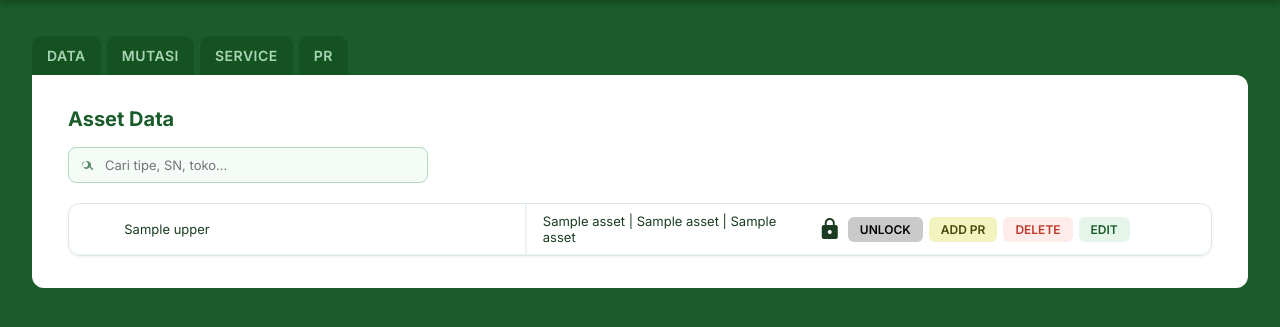
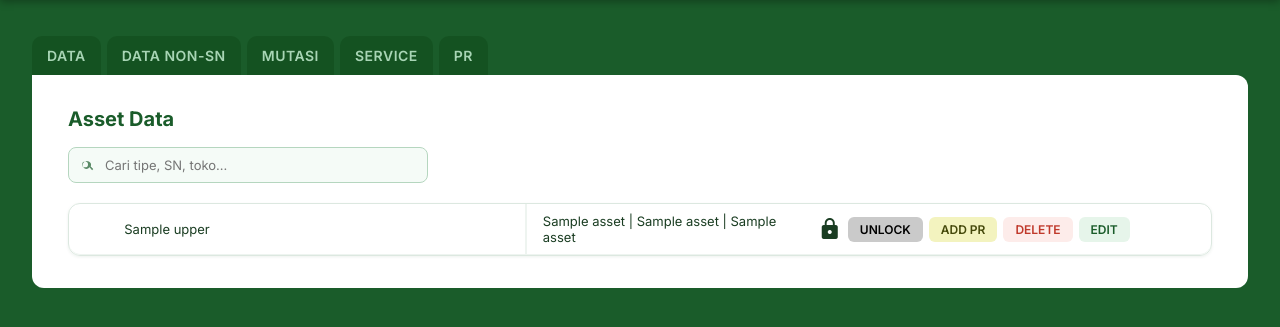
Before and after one commit to StvMy/inventory_control_web, a Flask app: page /data/tables in a window 1280 px wide. Shown: the part 84-411 px from the top of the page. Run offline with Flask 3, Linux system fonts and the light colour scheme; a database or web service that is not in the repository returns one stand-in record (values such as "Sample title"); some libraries are stand-ins or nearby versions.

Commit message:
fix search function and non sn type adding & item adding sql

```diff
--- a/flaskweb/table.py
+++ b/flaskweb/table.py
@@ -65,6 +65,12 @@ def table_data():
     # end = timer()
     # print_train_time(start=start,end=end,customInfo="data asset")
 
+    # start = timer()
+    cur.execute("SELECT * FROM asset_data_nonsn ORDER BY type ASC")
+    all_asset_nonsn = cur.fetchall()
+    print("fetch")
+    # end = timer()
+    # print_train_time(start=start,end=end,customInfo="data asset nonsn")
 
     # start = timer()
     cur.execute("SELECT * FROM pr ORDER BY status ASC")
@@ -98,7 +104,7 @@ def table_data():
 
 
     print(tab)
-    return render_template("table.html",pr_sn_list=pr_sn, item_types = types, data_asset=all_asset, data_mutasi=mutasi, service_history = services, pr=pr_list, tab=tab)
+    return render_template("table.html",pr_sn_list=pr_sn, item_types = types, data_asset=all_asset, data_asset_nonsn=all_asset_nonsn, data_mutasi=mutasi, service_history = services, pr=pr_list, tab=tab)
 
 
 
--- a/flaskweb/templates/page_mutasi.html
+++ b/flaskweb/templates/page_mutasi.html
@@ -165,7 +165,7 @@
                                         <input
                                             type="number"
                                             id="qty-input-innonsn"
-                                            name="quantity"
+                                            name="qty-input-innonsn"
                                             class="qc-input"
                                             value="1"
                                             min="0"
--- a/flaskweb/templates/table.html
+++ b/flaskweb/templates/table.html
@@ -42,6 +42,7 @@
         <!-- Tab buttons -->
         <div class="tab-menu">
             <button class="tab-btn" onclick="openTab(event, 'data')">DATA</button>
+            <button class="tab-btn" onclick="openTab(event, 'data_nonsn')">DATA NON-SN</button>
             <button class="tab-btn" onclick="openTab(event, 'mutasi')">MUTASI</button>
             <button class="tab-btn" onclick="openTab(event, 'service')">SERVICE</button>
             <button class="tab-btn" onclick="openTab(event, 'pr')">PR</button>
@@ -174,8 +175,28 @@
             {% endif %}
         </div>
 
-
-
+        <!-- ── DATA non-SN TAB ── -->
+        <div id="data_nonsn" class="tabcontent" style="display: none; max-height: 1000px; overflow-y: auto;">
+            {% if data_asset_nonsn %}
+            <h2>Asset Data Non-SN</h2>
+            <input class="search-bar" type="text" id="filterInputDatNonsn" onkeyup="filterTable('filterInputDatNonsn','assetTableNon-sn')" placeholder="Cari tipe, SN, toko...">
+            <table id="assetTableNon-sn">
+            <tbody>
+                {% for data in data_asset_nonsn %}
+                    <tr>
+                        <td>
+                            <form style="display:flex;align-items:center;gap:6px;width:90%;">
+                                <span style="flex:1;">{{data[0]}} @ {{data[1]}}</span>
+                            </form>
+                        </td>
+                    </tr>
+                {% endfor %}
+            </tbody>
+            </table>
+            {% else %}
+                <h3>NO DATA</h3>
+            {% endif %}
+        </div>
 
         <!-- ── SERVICE TAB ── -->
         <div id="service" class="tabcontent" style="display: none;">
@@ -418,16 +439,14 @@
         function filterTable(inputId, tableId) {
             const filter = document.getElementById(inputId).value.toLowerCase();
             // const rows = document.getElementById(tableId).querySelectorAll('input');
-            const rows = document.getElementById(tableId).querySelectorAll('tbody tr');
-            const buttons = document.getElementById(tableId).querySelectorAll('button');
-            rows.forEach(row => {
-
-                const show = Array.from(row.querySelectorAll("input"))
-                                .map(input=>input.value)
-                                .join(" ")
-                                .toLowerCase();
-                row.style.display = show.includes(filter.toLowerCase()) ? '' : 'none';
-
+            const rows = document.getElementById(tableId).querySelectorAll("tbody tr");
+            const buttons = document.getElementById(tableId).querySelectorAll("button");
+            rows.forEach((row) => {
+            const show = Array.from(row.querySelectorAll("td"))
+                .map((td) => td.getAttribute("value") || td.textContent)
+                .join(" ")
+                .toLowerCase();
+            row.style.display = show.includes(filter.toLowerCase()) ? "" : "none";
             });
         }
 
```
Also changed, not shown: flaskweb/view.py (+10 -6 lines).
